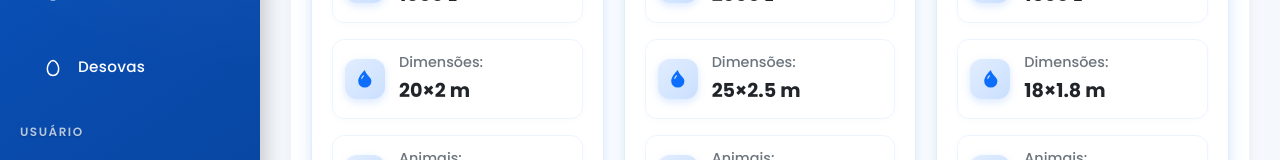
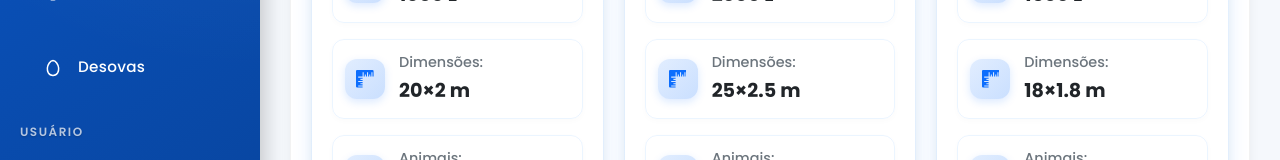
Before and after one commit to antfconeto/fisher-control-front, a Next.js app: page /dashboard/tanks in a window 1280 px wide. Shown: the part 432-592 px from the top of the page. Built offline with nearby package versions, Linux system fonts and the light colour scheme; no server answers.

Commit message:
feat: Replace tank icon with rulers icon in tank card stats

```diff
--- a/app/dashboard/tanks/page.tsx
+++ b/app/dashboard/tanks/page.tsx
@@ -9,6 +9,7 @@ import {
   BsSearch,
   BsInfoCircle,
   BsFilter,
+  BsRulers,
 } from "react-icons/bs";
 import {
   FaChevronLeft,
@@ -309,7 +310,7 @@ export default function TanksPage() {
 
                     <div className={styles.tankCardStat}>
                       <div className={styles.tankCardStatIcon}>
-                        <BsDropletFill />
+                        <BsRulers />
                       </div>
                       <div className={styles.tankCardStatContent}>
                         <div className={styles.tankCardStatLabel}>
```
